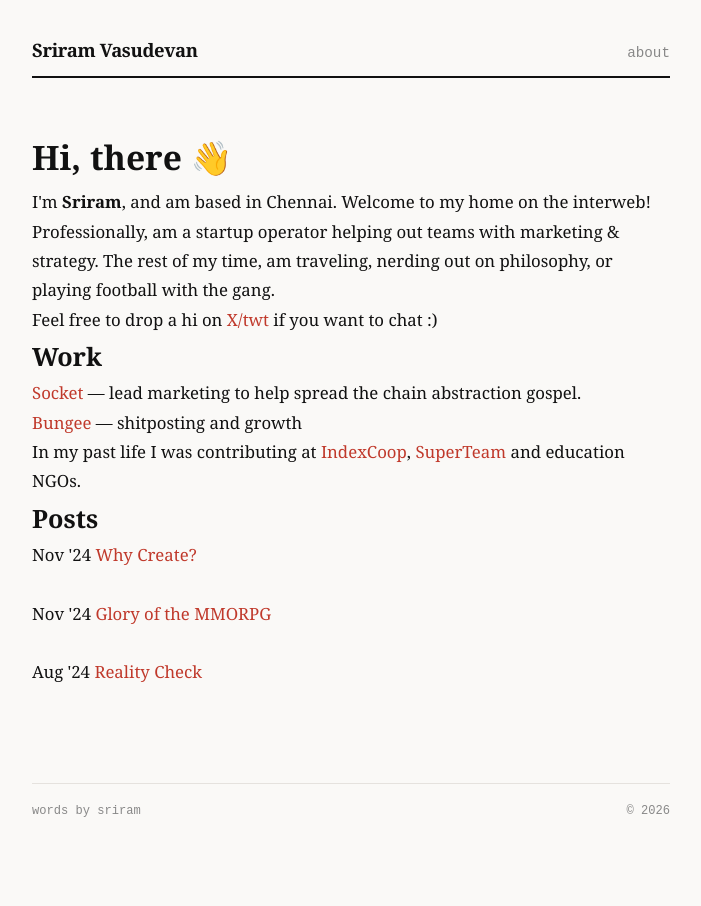
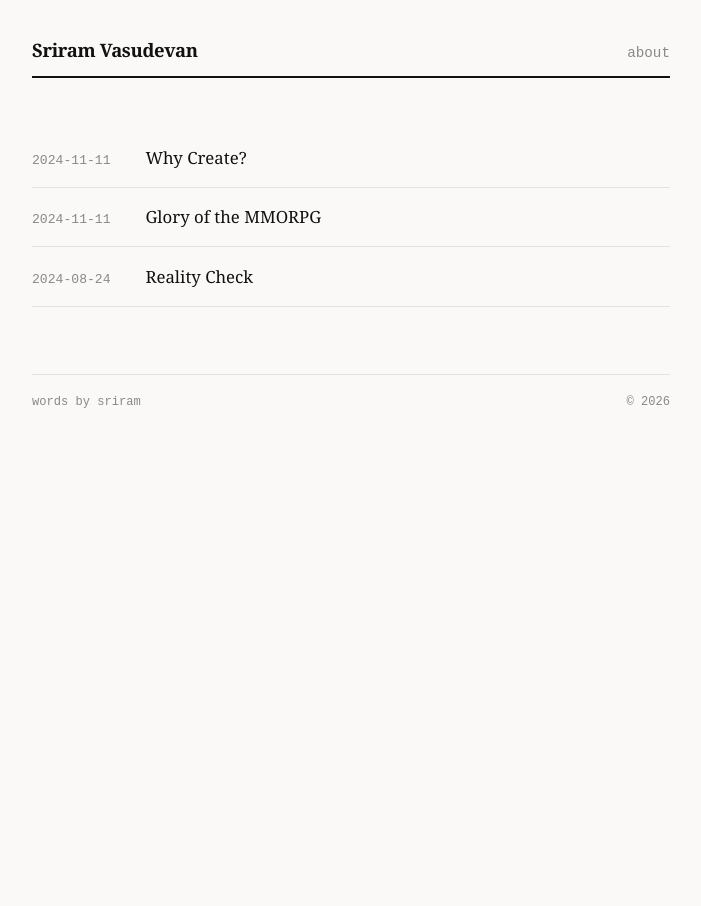
Before and after one commit to sriramvas/sriramvas.github.io, a Jekyll site: the page built from index.html, in a window 1280 px wide. Shown: the whole page, without its empty margins (289-990 px from the left). Built offline with Jekyll 4.4.1, drawn with Linux system fonts in a browser that asks for light colours.

Commit message:
Update index.html

```diff
--- a/index.html
+++ b/index.html
@@ -1,28 +1,18 @@
 ---
 layout: default
+title: Sriram Vasudevan
 ---
-<div class="hero">
-    <h1>Hi, there 👋</h1>
 
-    <p>I'm <b>Sriram</b>, and am based in Chennai. Welcome to my home on the interweb!</p>
-
-    <p>Professionally, am a startup operator helping out teams with marketing & strategy. The rest of my time, am traveling, nerding out on philosophy, or playing football with the gang.</p>
-
-    <p>Feel free to drop a hi on  <a href="https://x.com/sriramvas">X/twt</a>  if you want to chat :)</p>
-
-    <h2>Work</h2>
-
-    <p><a href="https://x.com/SocketProtocol">Socket</a>  — lead marketing to help spread the chain abstraction gospel.</p>
-
-    <p><a href="https://x.com/BungeeExchange">Bungee</a>  — shitposting and growth </p>
-
-    <p>In my past life I was contributing at  <a href="https://indexcoop.com/">IndexCoop</a>,  <a href="https://superteam.fun/">SuperTeam</a>  and education NGOs.</p>
-
-    <h2>Posts</h2>
-
-    {% for post in site.posts %}
-                <span class="post-date">{{ post.date | date: "%b '%y" }}</span>
-            <a href="{{ post.url | relative_url }}" class="post-title">{{ post.title }}</a>
-    <br><br>
-    {% endfor %}
-</div>
+<ul class="posts">
+  {% for post in site.posts %}
+  <li>
+    <span class="date">{{ post.date | date: "%Y-%m-%d" }}</span>
+    <span>
+      <a href="{{ post.url | relative_url }}">{{ post.title }}</a>
+      {% for tag in post.tags %}
+        <span class="tag">{{ tag }}</span>
+      {% endfor %}
+    </span>
+  </li>
+  {% endfor %}
+</ul>
```
